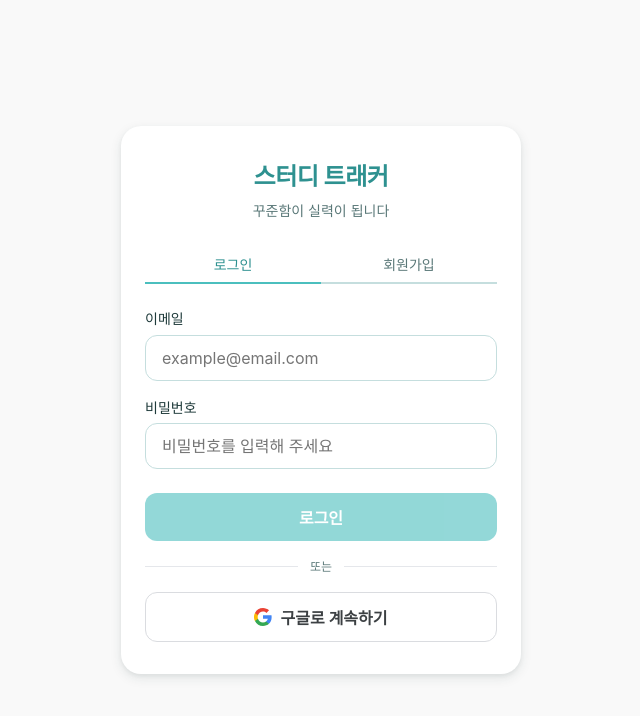
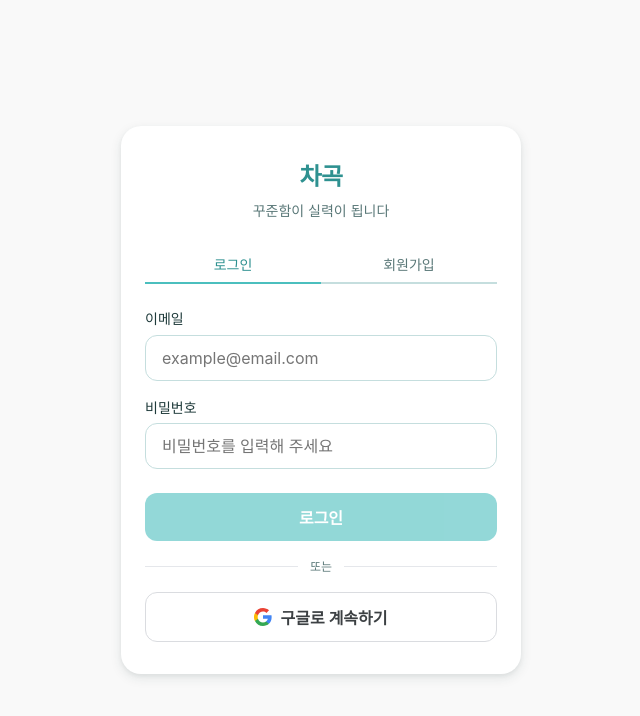
Before and after one commit to KimDay366/study-tracker, a React (Vite) app: page /login in a window 1280 px wide. Shown: the top 716 px of the page, without its empty margins (319-959 px from the left). Built offline with nearby package versions, Linux system fonts and the light colour scheme; no server answers; a web font is replaced by a local one.

Commit message:
refactor : 리브랜딩 '차곡(chagok)' 변경

```diff
--- a/index.html
+++ b/index.html
@@ -4,7 +4,7 @@
     <meta charset="UTF-8" />
     <link rel="icon" type="image/svg+xml" href="/vite.svg" />
     <meta name="viewport" content="width=device-width, initial-scale=1.0" />
-    <title>스터디 트래커</title>
+    <title>차곡</title>
   </head>
   <body>
     <div id="root"></div>
--- a/src/components/layout/SideNav.tsx
+++ b/src/components/layout/SideNav.tsx
@@ -15,7 +15,7 @@ export function SideNav() {
   const showReviewBadge = useWeeklyReviewBadge();
   return (
     <nav className={styles.sideNav}>
-      <div className={styles.logo}>스터디 트래커</div>
+      <div className={styles.logo}>차곡</div>
       <ul className={styles.navList}>
         {NAV_ITEMS.map(({ path, label }) => (
           <li key={path} className={styles.navItem}>
--- a/src/pages/Login.tsx
+++ b/src/pages/Login.tsx
@@ -164,7 +164,7 @@ export function Login() {
     <div className={styles.page}>
       <div className={styles.card}>
         <div className={styles.logo}>
-          <div className={styles.logoTitle}>스터디 트래커</div>
+          <div className={styles.logoTitle}>차곡</div>
           <div className={styles.logoSub}>꾸준함이 실력이 됩니다</div>
         </div>
 
--- a/src/pages/Settings.tsx
+++ b/src/pages/Settings.tsx
@@ -190,7 +190,7 @@ export function Settings() {
               className={styles.appInfoValue}
               style={{ fontFamily: 'var(--font-family-base)', fontSize: 'var(--text-xs)', color: 'var(--color-text-secondary)' }}
             >
-              © 2026 스터디 트래커
+              © 2026 차곡
             </span>
           </div>
         </div>
--- a/src/pages/VerifyEmail.tsx
+++ b/src/pages/VerifyEmail.tsx
@@ -29,7 +29,7 @@ export function VerifyEmail() {
     <div className={styles.page}>
       <div className={styles.card}>
         <div className={styles.logo}>
-          <div className={styles.logoTitle}>스터디 트래커</div>
+          <div className={styles.logoTitle}>차곡</div>
           <div className={styles.logoSub}>이메일 인증</div>
         </div>
 
```
